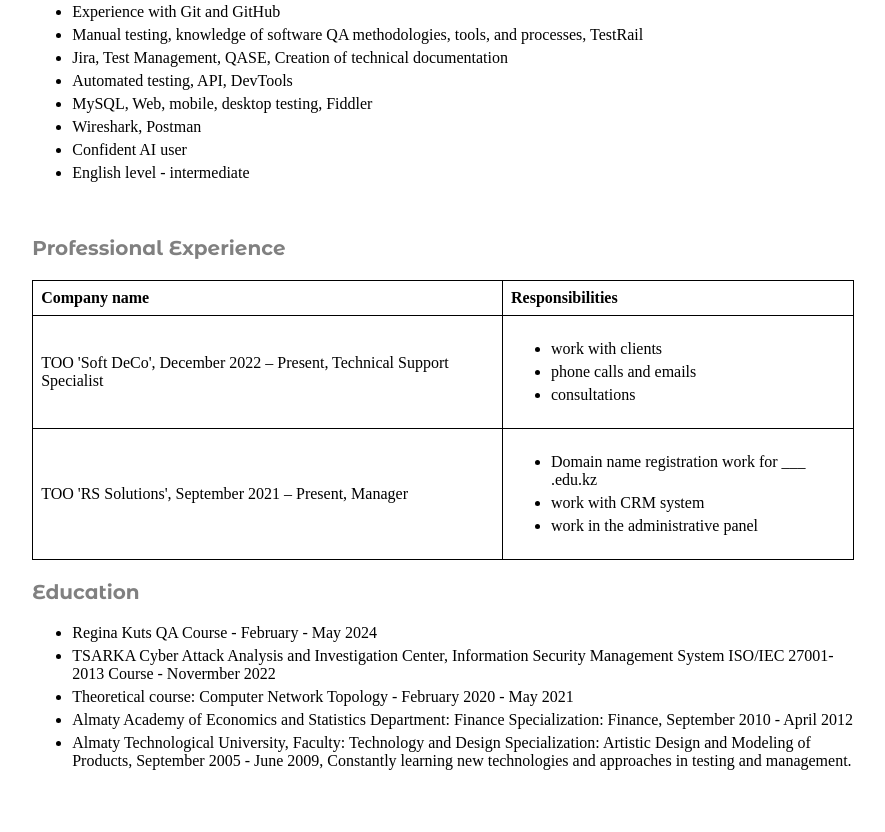
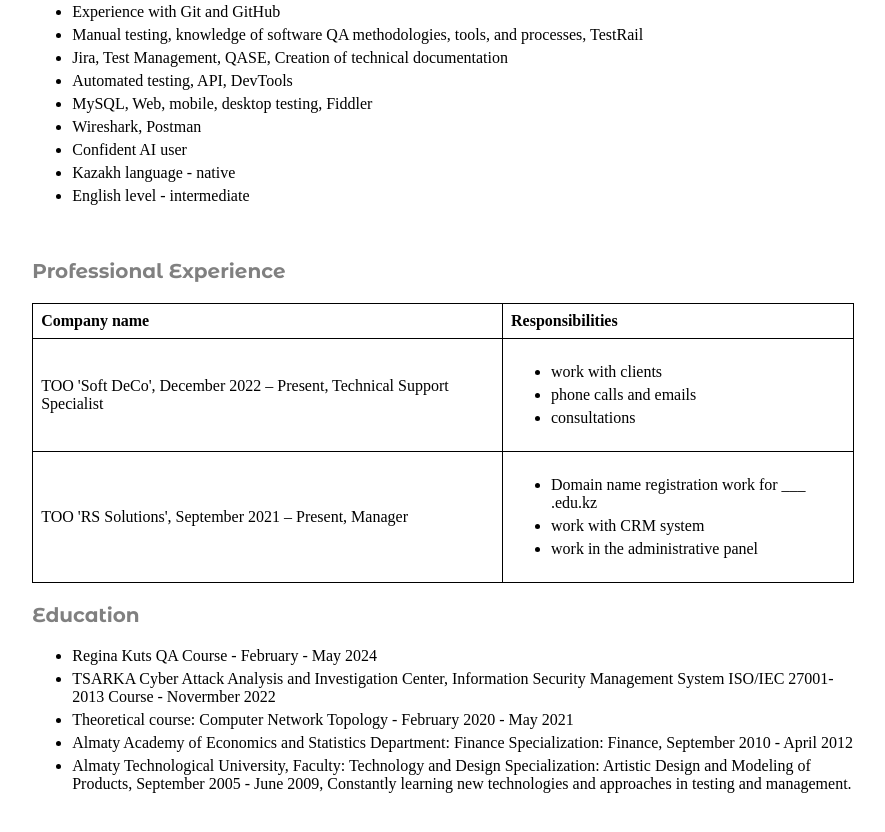
Before and after one commit to AizhanYerzhanova/firstrepo, a plain HTML site: page index.html in a window 1280 px wide. Shown: the part 816-1648 px from the top of the page, without its empty margins (197-1082 px from the left). Drawn offline with Linux system fonts and the light colour scheme; files whose address does not match are found by name; a web font is replaced by a local one.

Commit message:
added new language line

```diff
--- a/index.html
+++ b/index.html
@@ -57,6 +57,7 @@
       <li>MySQL, Web, mobile, desktop testing, Fiddler</li>
       <li>Wireshark, Postman </li>
       <li>Confident AI user</li>
+	  <li>Kazakh language - native</li>
       <li>English level - intermediate</li>
     </ul>
     <br>
```
